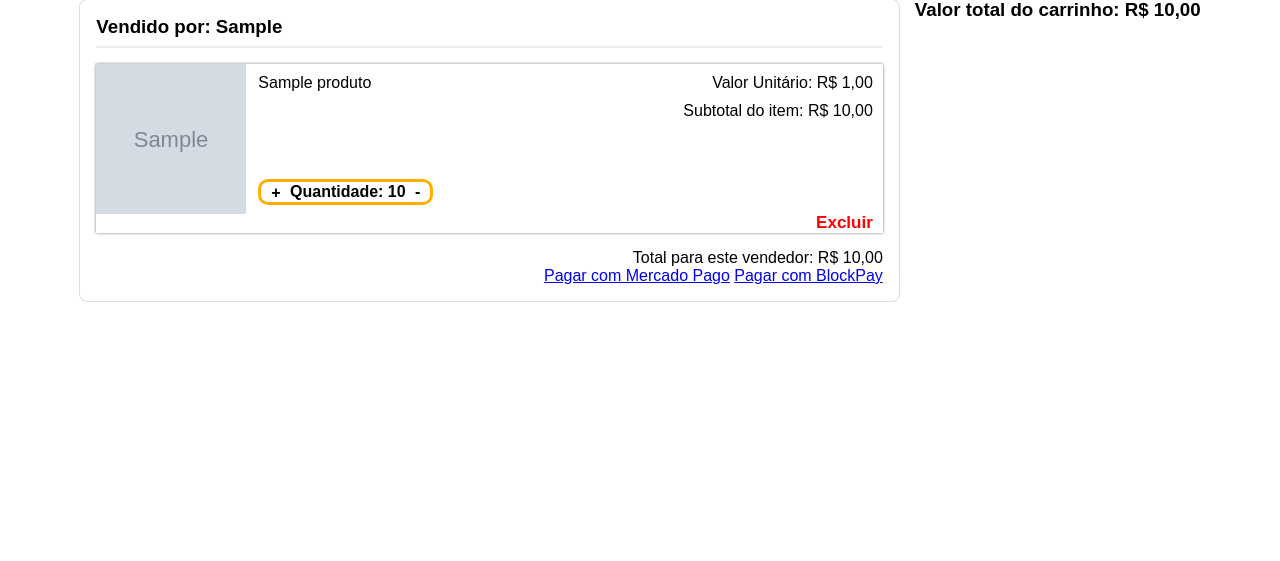
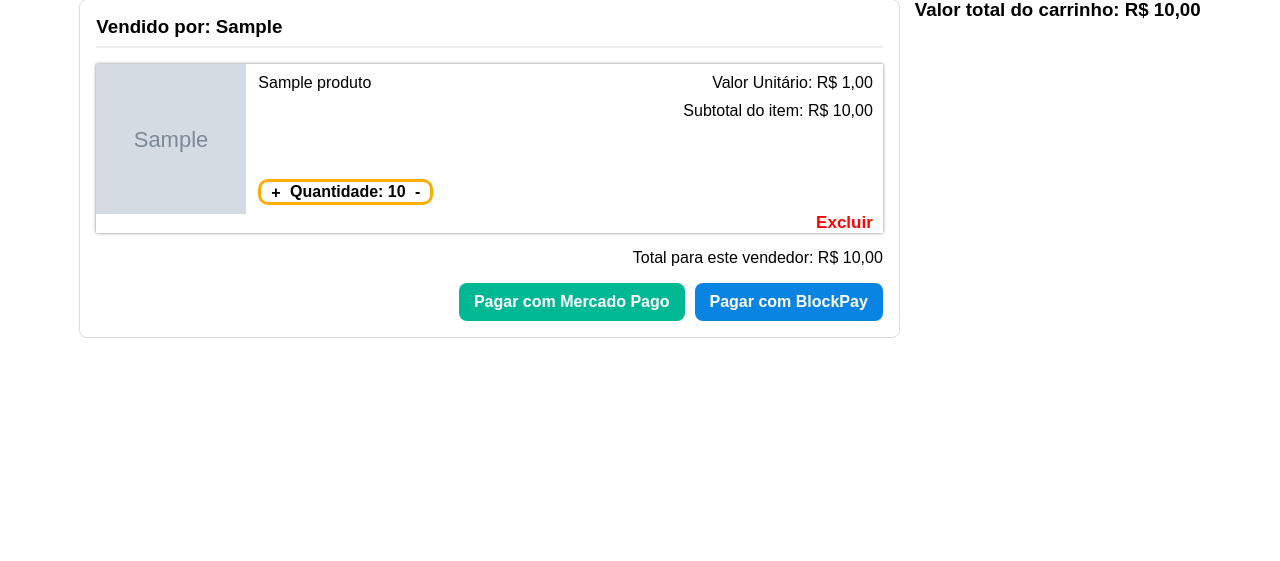
Before and after one commit to MauricioIkeda/BlockPayUnimarEcommerce, a Django app: page /carrinho/ in a window 1280 px wide. Shown: the part 96-657 px from the top of the page. Run offline with Django 5.2, Linux system fonts and the light colour scheme; a user stored in the database is signed in; tables that the repository leaves empty hold one stand-in row (values such as "Sample post"); grey boxes marked "Sample" are stand-in pictures.

Commit message:
Colocando os botões

```diff
--- a/static/styles/cart.css
+++ b/static/styles/cart.css
@@ -189,3 +189,36 @@
     padding-bottom: 0.5rem;
     margin-bottom: 1rem;
 }
+
+.payment-method-buttons {
+    display: flex;
+    gap: 10px;
+    margin-top: 1rem;
+    flex-wrap: wrap;
+}
+
+.payment-button {
+    text-decoration: none;
+    color: white;
+    font-weight: bold;
+    padding: 10px 15px;
+    border-radius: 8px;
+    transition: background-color 0.3s ease;
+    text-align: center;
+}
+
+.payment-button.MP {
+    background-color: #00b894;
+}
+
+.payment-button.MP:hover {
+    background-color: #019170;
+}
+
+.payment-button.BP {
+    background-color: #0984e3;
+}
+
+.payment-button.BP:hover {
+    background-color: #0468b7;
+}
```
